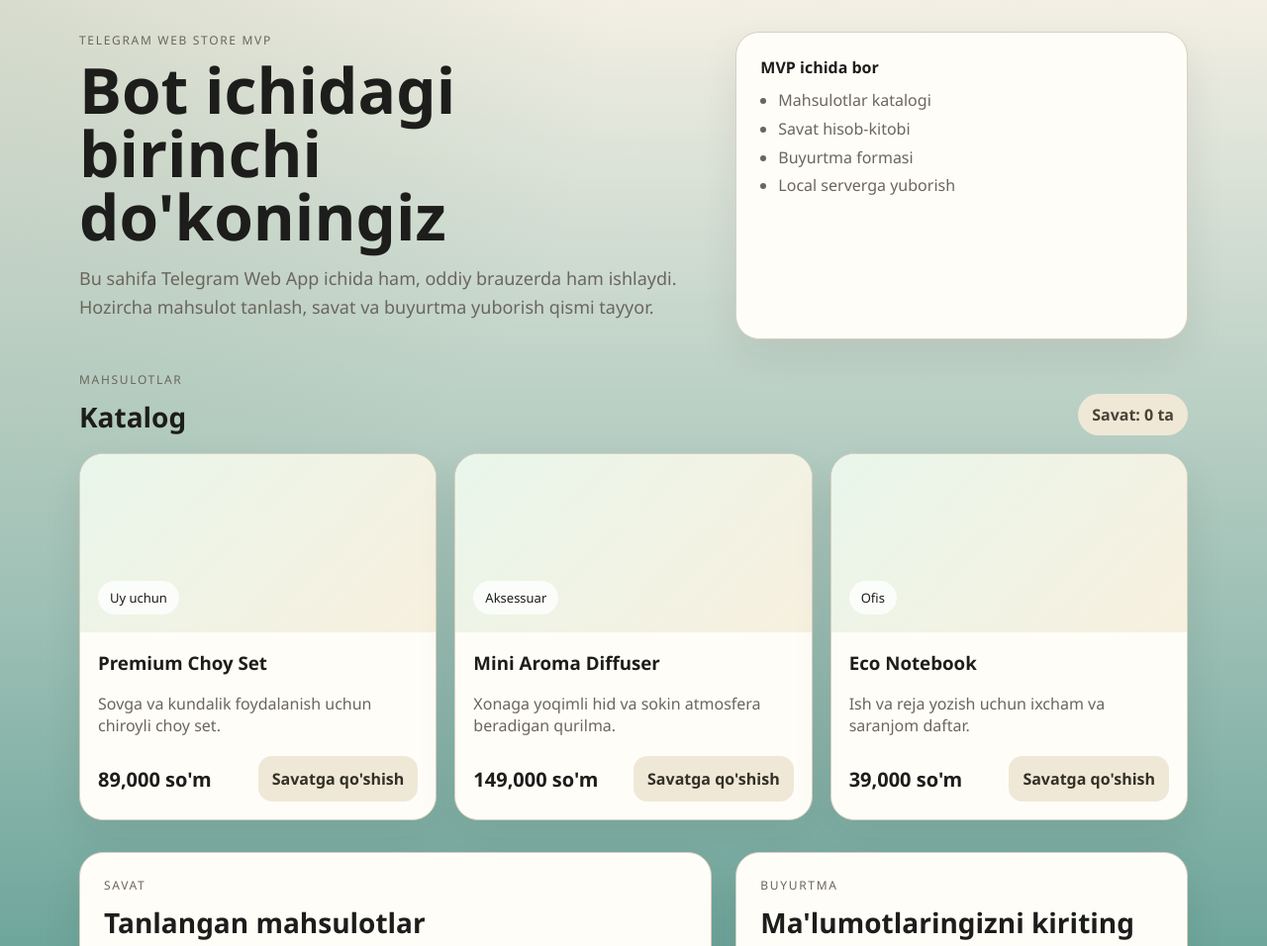
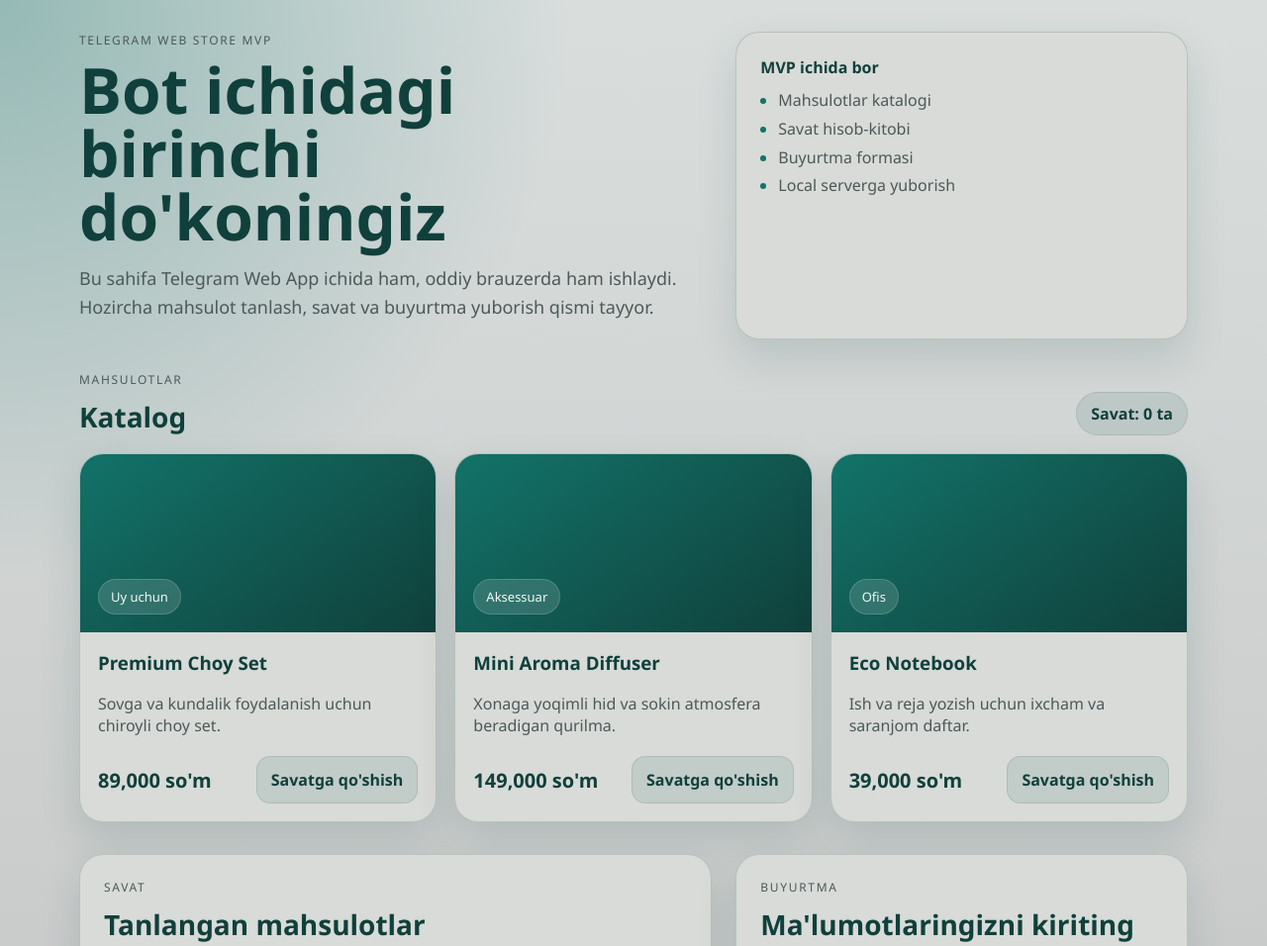
Before and after one commit to w3n3rd/telegram-web-store, a website: page public/index.html in a window 1280 px wide. Shown: the top 956 px of the page at 99% size. Drawn offline with Linux system fonts and the light colour scheme.

Commit message:
Update design

```diff
--- a/public/styles.css
+++ b/public/styles.css
@@ -1,13 +1,14 @@
 :root {
-  --bg: #127369;
-  --paper: #fffdf8;
-  --ink: #1d1d1b;
-  --muted: #6b665c;
-  --line: #d8cfbf;
-  --accent: #14532d;
-  --accent-soft: #d8f3dc;
+  --bg: #bfbfbf;
+  --paper: #d8dbd8;
+  --ink: #10403b;
+  --muted: #4c5958;
+  --line: rgba(16, 64, 59, 0.16);
+  --accent: #127369;
+  --accent-deep: #10403b;
+  --accent-soft: #8aa6a3;
   --warning: #8a1c1c;
-  --shadow: 0 18px 40px rgba(29, 29, 27, 0.08);
+  --shadow: 0 18px 40px rgba(16, 64, 59, 0.14);
 }
 
 * {
@@ -18,8 +19,9 @@ body {
   margin: 0;
   font-family: "Segoe UI", Arial, sans-serif;
   background:
-    radial-gradient(circle at top left, rgba(20, 83, 45, 0.12), transparent 30%),
-    linear-gradient(180deg, #f3efe4 0%, var(--bg) 100%);
+    radial-gradient(circle at top left, rgba(18, 115, 105, 0.34), transparent 28%),
+    radial-gradient(circle at bottom right, rgba(16, 64, 59, 0.18), transparent 34%),
+    linear-gradient(180deg, #d9dedd 0%, var(--bg) 100%);
   color: var(--ink);
 }
 
@@ -113,9 +115,10 @@ h2 {
 .badge {
   padding: 10px 14px;
   border-radius: 999px;
-  background: #efe8d7;
-  color: #4a4337;
+  background: rgba(138, 166, 163, 0.28);
+  color: var(--accent-deep);
   font-weight: 600;
+  border: 1px solid rgba(16, 64, 59, 0.1);
 }
 
 .grid {
@@ -134,16 +137,18 @@ h2 {
   padding: 18px;
   display: flex;
   align-items: end;
-  background: linear-gradient(135deg, #e9f6eb 0%, #f7f0df 100%);
+  background: linear-gradient(145deg, #127369 0%, #10403b 100%);
 }
 
 .product-tag {
   display: inline-flex;
   padding: 8px 12px;
   border-radius: 999px;
-  background: rgba(255, 255, 255, 0.78);
+  background: rgba(255, 255, 255, 0.14);
   backdrop-filter: blur(8px);
   font-size: 13px;
+  color: #f4f7f6;
+  border: 1px solid rgba(255, 255, 255, 0.16);
 }
 
 .product-body {
@@ -191,13 +196,15 @@ textarea {
   background: var(--accent);
   color: white;
   font-weight: 700;
+  box-shadow: 0 10px 22px rgba(18, 115, 105, 0.24);
 }
 
 .secondary-btn {
   padding: 12px 14px;
-  background: #efe8d7;
-  color: #342f27;
+  background: rgba(138, 166, 163, 0.28);
+  color: var(--accent-deep);
   font-weight: 700;
+  border: 1px solid rgba(16, 64, 59, 0.1);
 }
 
 .cart-items {
@@ -214,7 +221,7 @@ textarea {
   padding: 14px 16px;
   border: 1px solid var(--line);
   border-radius: 18px;
-  background: white;
+  background: rgba(255, 255, 255, 0.46);
 }
 
 .cart-total {
@@ -244,7 +251,13 @@ textarea {
   border: 1px solid var(--line);
   border-radius: 14px;
   padding: 14px 16px;
-  background: white;
+  background: rgba(255, 255, 255, 0.52);
+  color: var(--ink);
+}
+
+.order-form input::placeholder,
+.order-form textarea::placeholder {
+  color: rgba(76, 89, 88, 0.86);
 }
 
 .form-message {
@@ -258,6 +271,10 @@ textarea {
   color: var(--muted);
 }
 
+.hero-card ul li::marker {
+  color: var(--accent);
+}
+
 @media (max-width: 920px) {
   .hero,
   .checkout,
```
